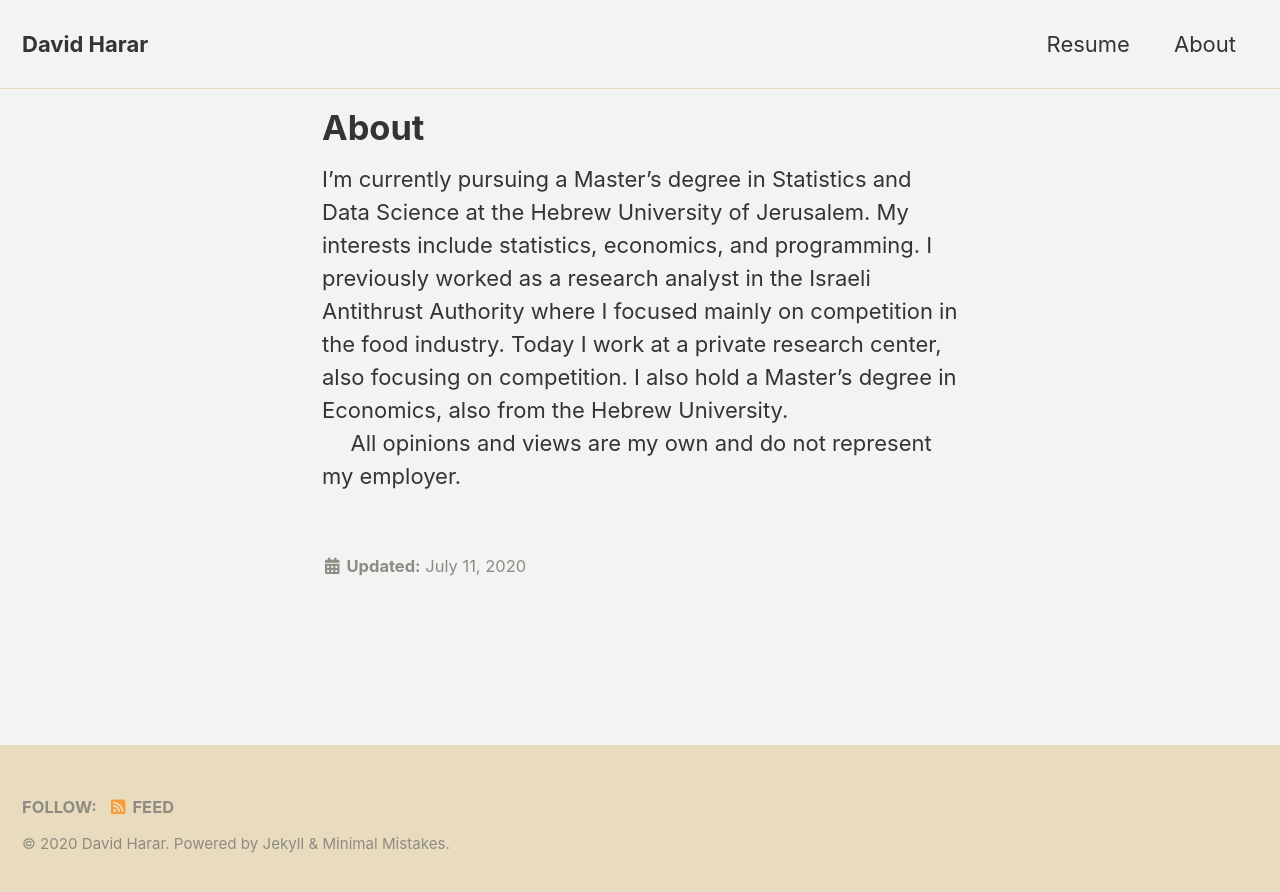
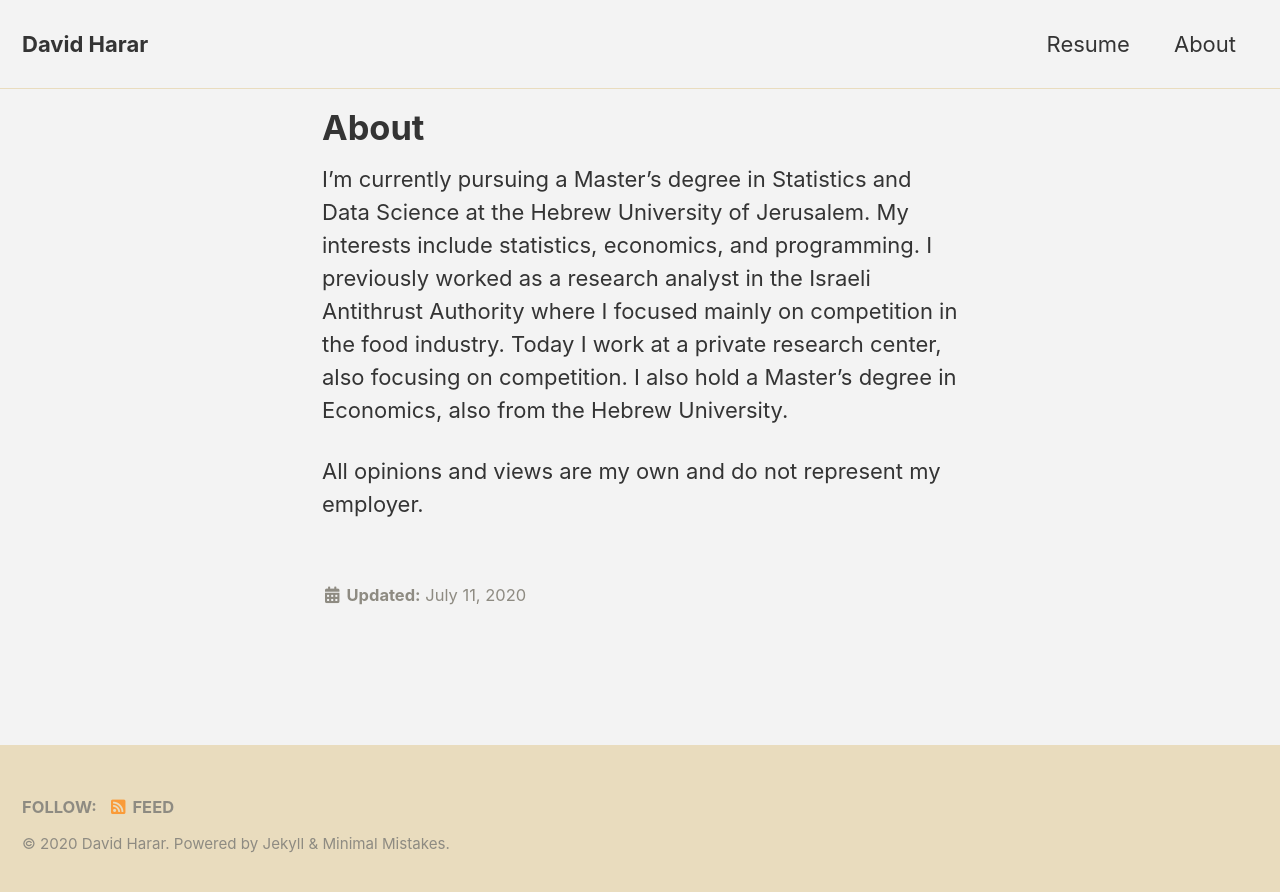
Before and after one commit to DavidHarar/DavidHarar.github.io, a Jekyll site: the page built from _pages/about.md, in a window 1280 px wide. Shown: the top 892 px of the page. Built offline with Jekyll 4.4.1, drawn with Linux system fonts in a browser that asks for light colours; cached includes are drawn as plain includes.

Commit message:
Update _variables.scss

```diff
--- a/_sass/minimal-mistakes/_variables.scss
+++ b/_sass/minimal-mistakes/_variables.scss
@@ -5,10 +5,11 @@
 /*
    Typography
    ========================================================================== */
+
 $doc-font-size: 16 !default;
 
 /* paragraph indention */
-$paragraph-indent: true !default; // true, false (default)
+$paragraph-indent: ture !default; // true, false (default)
 $indent-var: 1.3em !default;
 
 /* system typefaces */
@@ -49,7 +50,6 @@ $h-size-3: 1.125em !default; // ~18px
 $h-size-4: 1.0625em !default; // ~17px
 $h-size-5: 1.03125em !default; // ~16.5px
 $h-size-6: 1em !default; // ~16px
-
 
 
 /*
```
